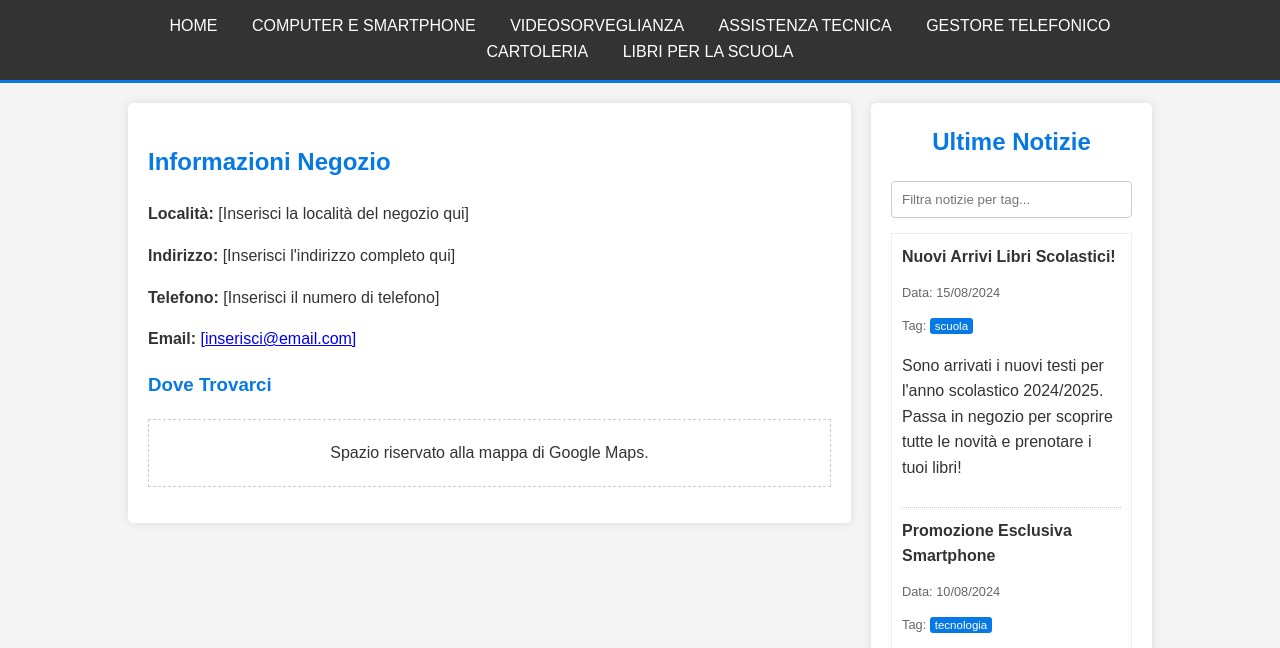
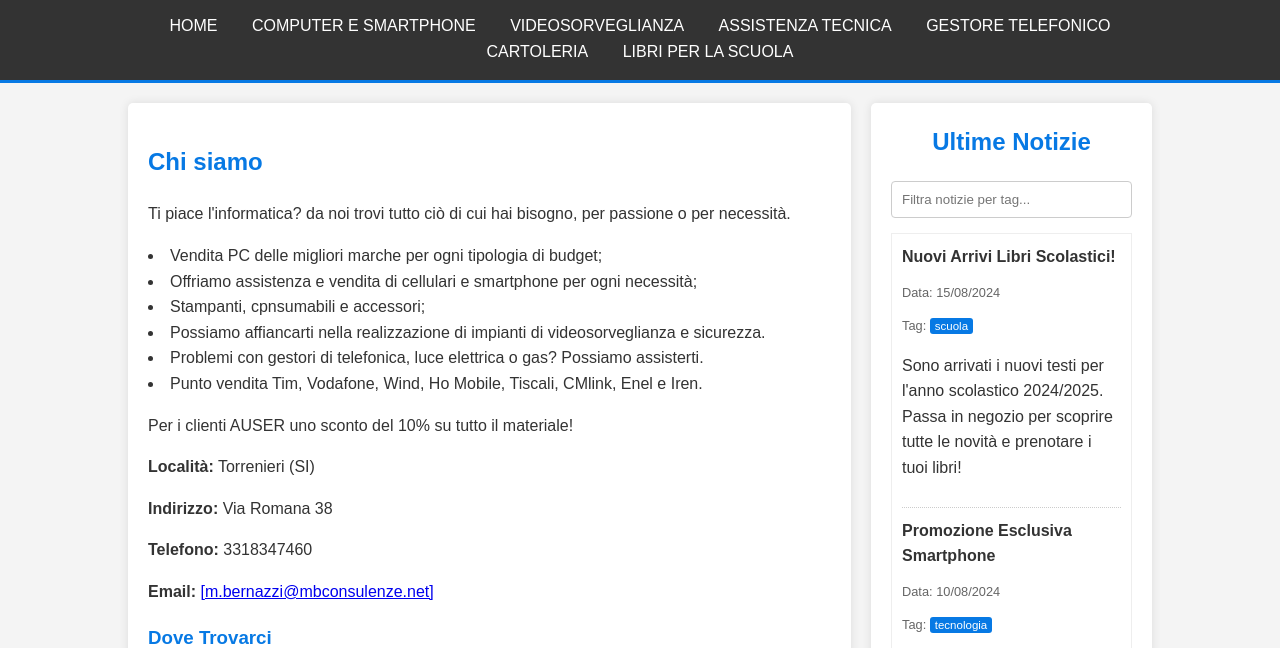
Before and after one commit to Dereet/MBconsulenzetest, a plain HTML site: page index.html in a window 1280 px wide. Shown: the part 107-755 px from the top of the page. Drawn offline with Linux system fonts and the light colour scheme.

Commit message:
Prima customizzazione

```diff
--- a/index.html
+++ b/index.html
@@ -27,20 +27,24 @@
     <main class="container">
         <div class="main-content">
             <section id="info-negozio">
-                <h2>Informazioni Negozio</h2>
-                <p><strong>Località:</strong> [Inserisci la località del negozio qui]</p>
-                <p><strong>Indirizzo:</strong> [Inserisci l'indirizzo completo qui]</p>
-                <p><strong>Telefono:</strong> [Inserisci il numero di telefono]</p>
-                <p><strong>Email:</strong> <a href="mailto:[inserisci@email.com]">[inserisci@email.com]</a></p>
+                <h2>Chi siamo</h2>
+                <p> Ti piace l'informatica? da noi trovi tutto ciò di cui hai bisogno, per passione o per necessità. </endl>
+                     <li>Vendita PC delle migliori marche per ogni tipologia di budget;</li>
+                     <li>Offriamo assistenza e vendita di cellulari e smartphone per ogni necessità;</li>
+                     <li>Stampanti, cpnsumabili e accessori;</li>
+                     <li>Possiamo affiancarti nella realizzazione di impianti di videosorveglianza e sicurezza. </li>
+                     <li>Problemi con gestori di telefonica, luce elettrica o gas? Possiamo assisterti.</li>
+                    <li>Punto vendita Tim, Vodafone, Wind, Ho Mobile, Tiscali, CMlink, Enel e Iren.</li>
+                </p>
+                <p> Per i clienti AUSER uno sconto del 10% su tutto il materiale!</p>
+                <p><strong>Località:</strong> Torrenieri (SI)</p>
+                <p><strong>Indirizzo:</strong>  Via Romana 38</p>
+                <p><strong>Telefono:</strong> 3318347460</p>
+                <p><strong>Email:</strong> <a href="mailto:[m.bernazzi@mbconsulenze.net">[m.bernazzi@mbconsulenze.net]</a></p>
 
                 <h3>Dove Trovarci</h3>
                 <div id="google-maps-widget">
-                    <!--
-                        Incolla qui il codice embed di Google Maps.
-                        Puoi generarlo andando su Google Maps, cercando il tuo indirizzo,
-                        cliccando su "Condividi" e poi "Incorpora una mappa".
-                        Esempio: <iframe src="https://www.google.com/maps/embed?pb=..."></iframe>
-                    -->
+                    <iframe src="https://www.google.com/maps/embed?pb=!1m18!1m12!1m3!1d2913.8720670648236!2d11.548604300000001!3d43.086184900000006!2m3!1f0!2f0!3f0!3m2!1i1024!2i768!4f13.1!3m3!1m2!1s0x132965223ca854fd%3A0x9634a9cfc8cb2012!2sLa%20CARTOLERIA%20di%20MBconsulenze!5e0!3m2!1sit!2sit!4v1747821080903!5m2!1sit!2sit" width="600" height="450" style="border:0;" allowfullscreen="" loading="lazy" referrerpolicy="no-referrer-when-downgrade"></iframe>
                     <p style="text-align: center; padding: 20px; border: 1px dashed #ccc;">
                         Spazio riservato alla mappa di Google Maps.
                     </p>
```
